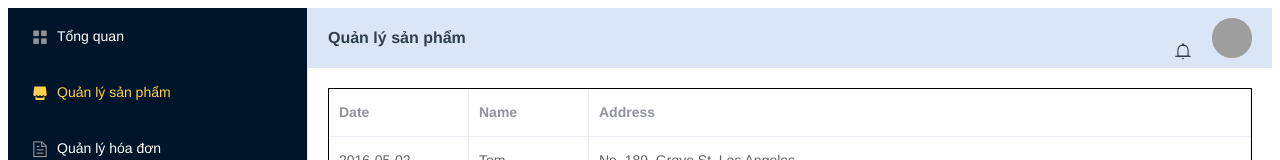
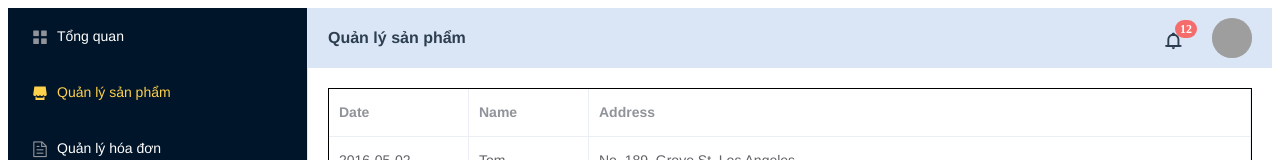
Before and after one commit to phongnguyen2593/VueJS.Homework, a Vue app: page / in a window 1280 px wide. Shown: the top 160 px of the page. Built offline with nearby package versions, Linux system fonts and the light colour scheme; grey boxes are pictures that could not be loaded.

Commit message:
fix navbar ex 1 unit 4

```diff
--- a/src/components/Homework/Unit04/Exercise1/BaseLayout.vue
+++ b/src/components/Homework/Unit04/Exercise1/BaseLayout.vue
@@ -39,8 +39,8 @@
                         <slot name="title"></slot>
                     </el-col>
                     <el-col :span="10" class="avatar">
-                        <i class="el-icon-bell"
-                            style="margin-right: 20px; font-size: 18px; margin-bottom: 20px">
+                        <i class="el-icon-bell">
+                            <div>12</div>
                         </i>
                         <el-dropdown>
                             <el-avatar :size="40" :src="circleUrl"></el-avatar>
@@ -97,9 +97,25 @@ export default {
                     .el-dropdown {
                         margin-top: 10px;
                     }
+                    i {
+                        position: relative;
+                        right:30px;
+                        bottom: 10px;
+                        font-size: 18px;
+                        font-weight: bold;
+                        div {
+                            position: absolute;
+                            font-size: 12px;
+                            background-color: #F56C6C;
+                            padding: 3px 5px;
+                            color: #fff;
+                            border-radius: 20px;
+                            bottom:12px;
+                            left: 11px;
+                        }
+                    }
                 }
             }
-
         }
 
         .el-aside {
```
